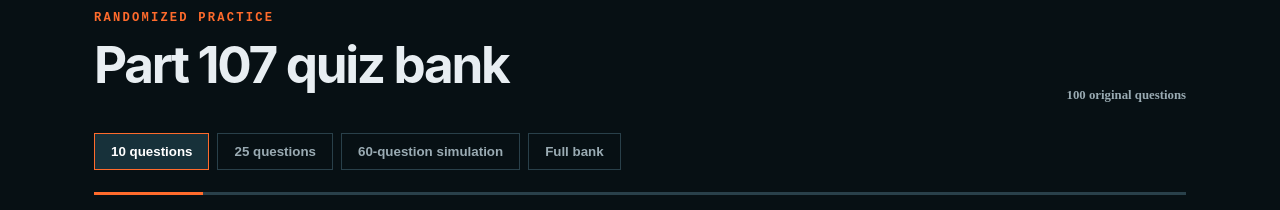
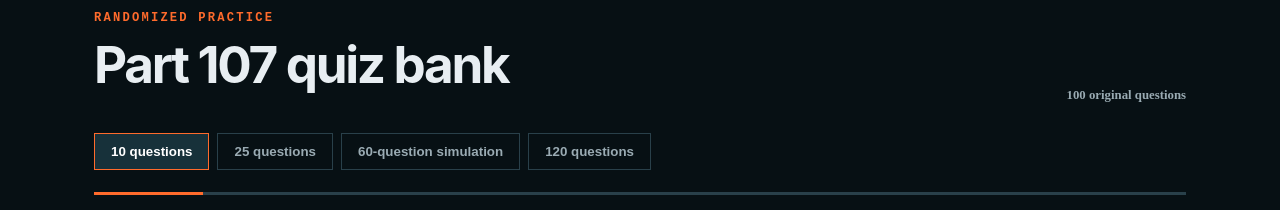
Before and after one commit to simmyoh/aero-works, a React (Vite) app: page / in a window 1280 px wide. Shown: the part 3840-4050 px from the top of the page. Built offline with nearby package versions, Linux system fonts and the light colour scheme.

Commit message:
Expand full quiz bank to 120 questions

```diff
--- a/src/components/Quiz.tsx
+++ b/src/components/Quiz.tsx
@@ -2,7 +2,7 @@ import { useMemo, useState } from 'react';
 import type { Question } from '../types/content';
 import { scoreQuiz, selectExamQuestions } from '../lib/quiz';
 
-const sizes=[10,25,60,100];
+const sizes=[10,25,60,120];
 export function Quiz({questions}:{questions:Question[]}){
   const [size,setSize]=useState(10); const [seed,setSeed]=useState(0); const [index,setIndex]=useState(0);
   const [answers,setAnswers]=useState<Record<string,string>>({}); const [submitted,setSubmitted]=useState(false);
```
